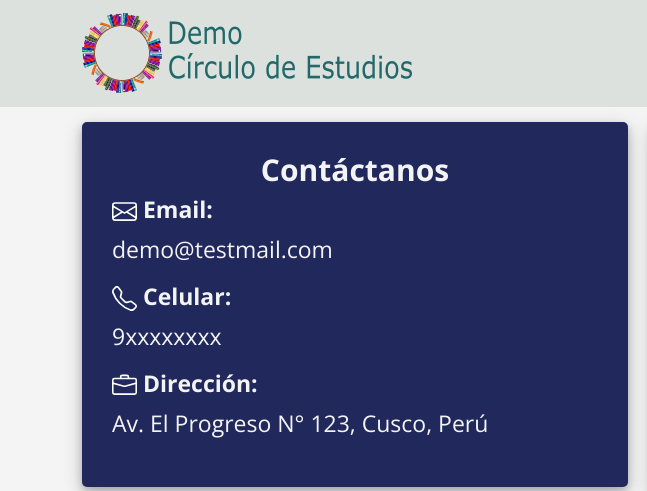
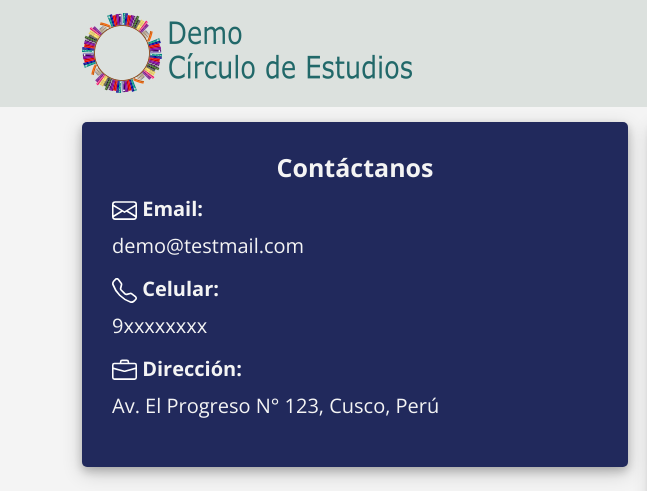
Before and after one commit to JulioArnado/testpage, a plain HTML site: page contacto.html in a window 1280 px wide. Shown: the top 491 px of the page, 0-647 px from the left. Drawn offline with nearby package versions, Linux system fonts and the light colour scheme.

Commit message:
Modificación nuevos estilos

```diff
--- a/estilos3.css
+++ b/estilos3.css
@@ -68,17 +68,18 @@
     overflow-x: hidden;
 }
 #override #seccion-contacto h1{
-    font-size: 30px;
+    font-size: 25px;
     padding:0;
+    margin:0 auto 15px auto;
 }
 #override #seccion-contacto h2{
     text-align: left;
-    font-size: 23px;
+    font-size: 20px;
     padding:0
 }
 #override #seccion-contacto p{
     text-align: left;
-    font-size: 23px;
+    font-size: 20px;
 }
 #override .tarjeta-contacto{
     box-shadow: 0 4px 8px 0 rgba(0, 0, 0, 0.2), 0 6px 20px 0 rgba(0, 0, 0, 0.19);
```
